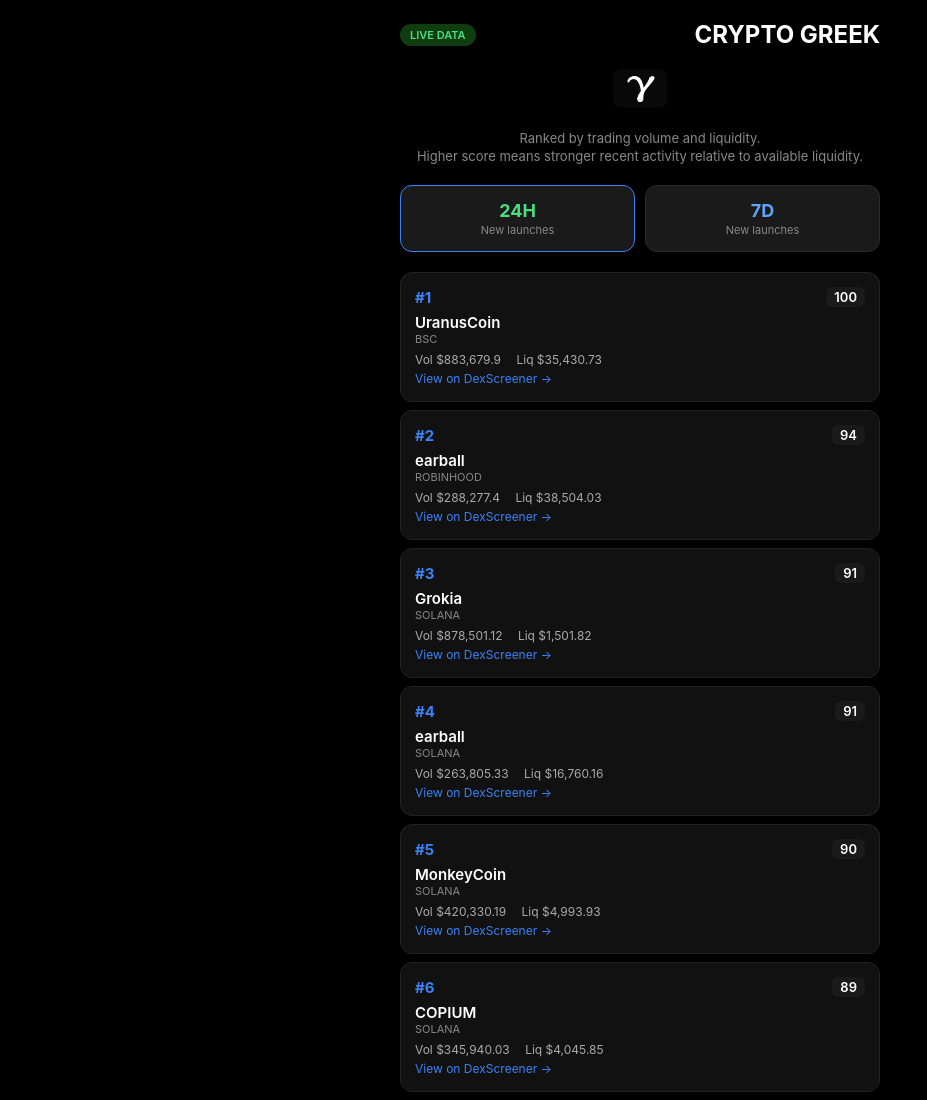
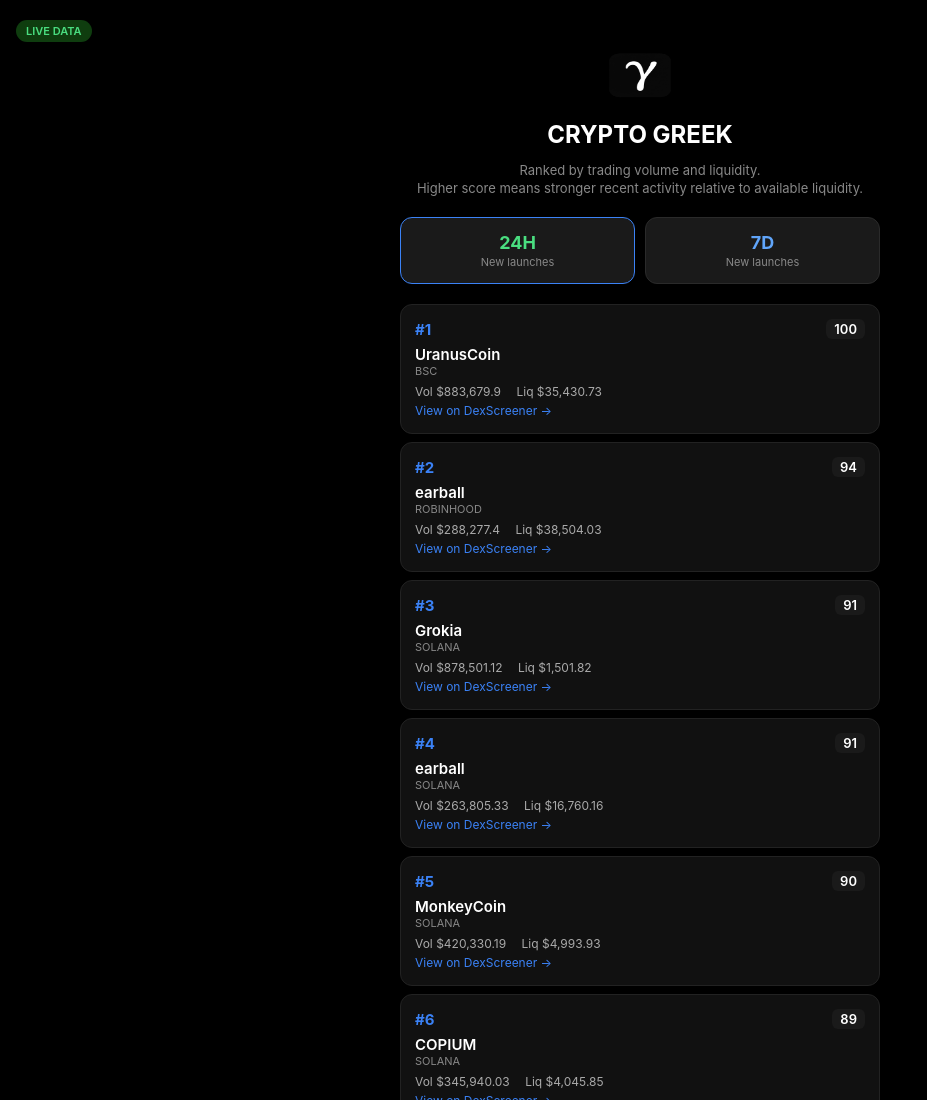
Before and after one commit to rodrivez-ui/cg, a plain HTML site: page index.html in a window 1280 px wide. Shown: the top 1100 px of the page, without its empty margins (0-927 px from the left). Drawn offline with Linux system fonts and the light colour scheme.

Commit message:
Add files via upload

```diff
--- a/index.html
+++ b/index.html
@@ -17,15 +17,11 @@
       padding: 20px 16px;
     }
     .container { max-width: 480px; margin: 0 auto; }
-    header { margin-bottom: 20px; }
-    .top-row {
-      display: flex;
-      justify-content: space-between;
-      align-items: center;
-      margin-bottom: 12px;
-    }
-    h1 { margin: 0; font-size: 24px; font-weight: 700; }
+    header { text-align: center; margin-bottom: 20px; }
     .live {
+      position: absolute;
+      top: 20px;
+      left: 16px;
       background: #0f3d0f;
       color: #4ade80;
       font-size: 11px;
@@ -33,13 +29,13 @@
       padding: 4px 10px;
       border-radius: 999px;
     }
-    .logo { width: 56px; height: 56px; margin: 0 auto 12px; display: block; border-radius: 12px; }
+    .logo { width: 64px; height: 64px; margin: 24px auto 12px; display: block; border-radius: 14px; }
+    h1 { margin: 0 0 12px; font-size: 24px; font-weight: 700; }
     .explanation {
       color: #888;
       font-size: 13px;
       line-height: 1.4;
       margin-bottom: 20px;
-      text-align: center;
     }
     .tabs { display: flex; gap: 10px; margin-bottom: 20px; }
     .tab {
@@ -78,12 +74,10 @@
 </head>
 <body>
   <div class="container">
+    <div class="live">LIVE DATA</div>
     <header>
-      <div class="top-row">
-        <div class="live">LIVE DATA</div>
-        <h1>CRYPTO GREEK</h1>
-      </div>
       <img src="icon.png" alt="Logo" class="logo">
+      <h1>CRYPTO GREEK</h1>
       <div class="explanation">
         Ranked by trading volume and liquidity.<br>
         Higher score means stronger recent activity relative to available liquidity.
```
